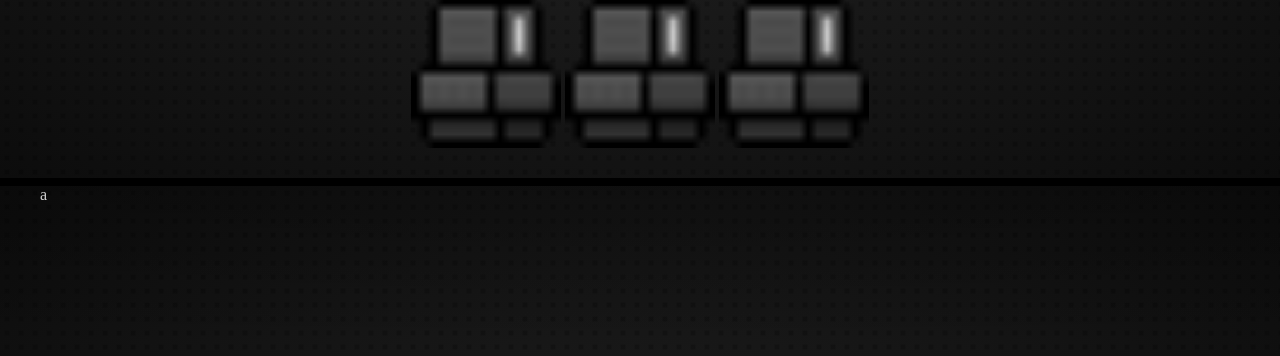
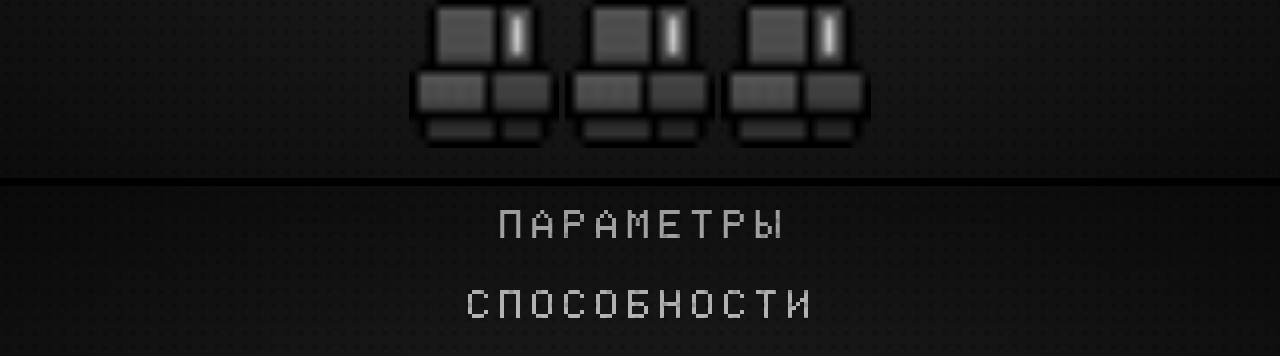
Before and after one commit to Mikhuil-Kop/RCSP_Coursework, a plain HTML site: page characters/generic.html in a window 1280 px wide. Shown: the part 638-994 px from the top of the page. Drawn offline with Linux system fonts and the light colour scheme; a web font is replaced by a local one.

Commit message:
шрифт

```diff
--- a/characters/generic.html
+++ b/characters/generic.html
@@ -55,9 +55,9 @@
             <div class="shadow-linear--top"></div>
             <div class="shadow-linear--bottom"></div>
 
-
             <div class="info_center">
-                a
+                <p class="info_header">ПАРАМЕТРЫ</p>
+                <p class="info_header">СПОСОБНОСТИ</p>
             </div>
         </div>
 
--- a/characters/geometry.css
+++ b/characters/geometry.css
@@ -160,6 +160,13 @@ body{
     margin: auto;
 }
 
+.info_header{
+    text-align: center;
+    font-size: 80px;
+    color: #BBB;
+    margin: 0px;
+}
+
 /*Нижняя панель с информацией*/
 .bottom{
     position: relative;
--- a/styles/gray.css
+++ b/styles/gray.css
@@ -1,6 +1,6 @@
 @font-face {
     font-family: "Pixel";
-    src: url("/Users/mikekopotov/Library/Fonts/Pixel_2.ttf");
+    src: url("../styles/PixelFont.ttf");
 }
 
 body{
```
Also changed, not shown: 1 other file.
